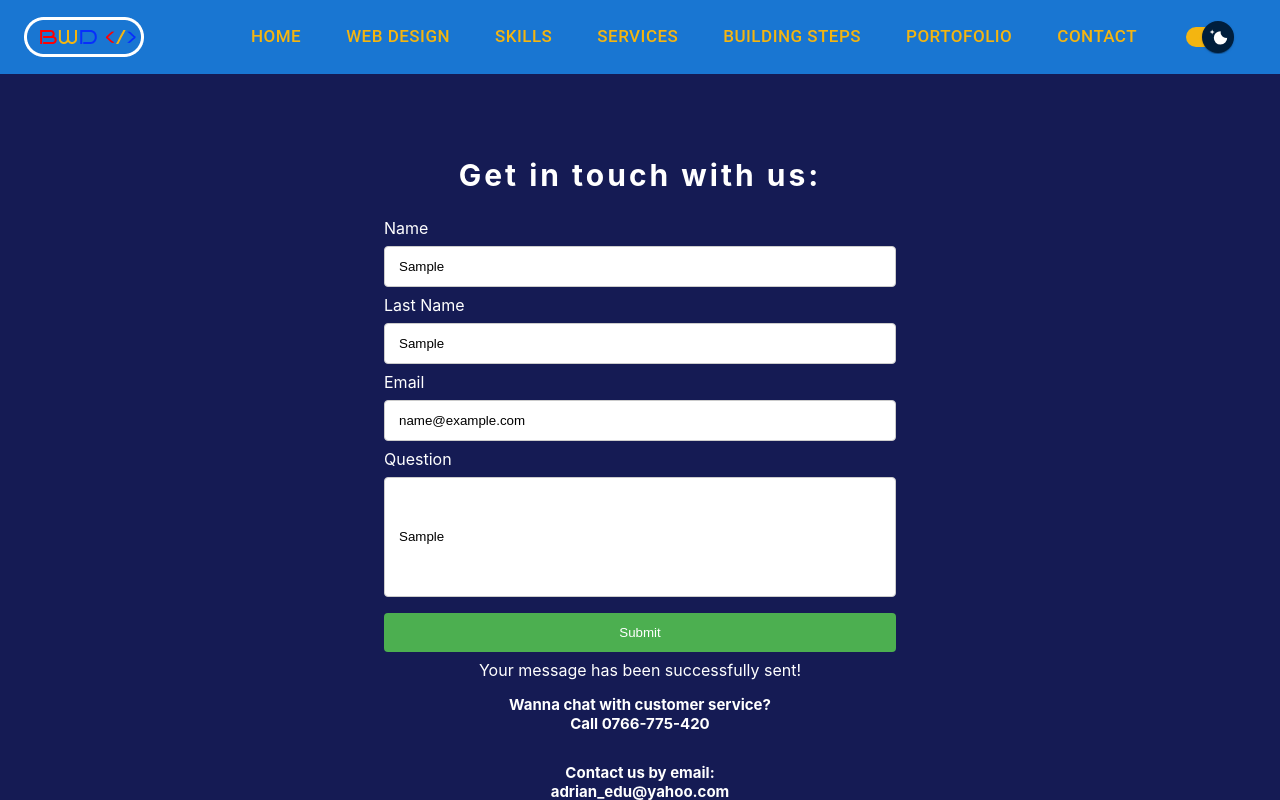
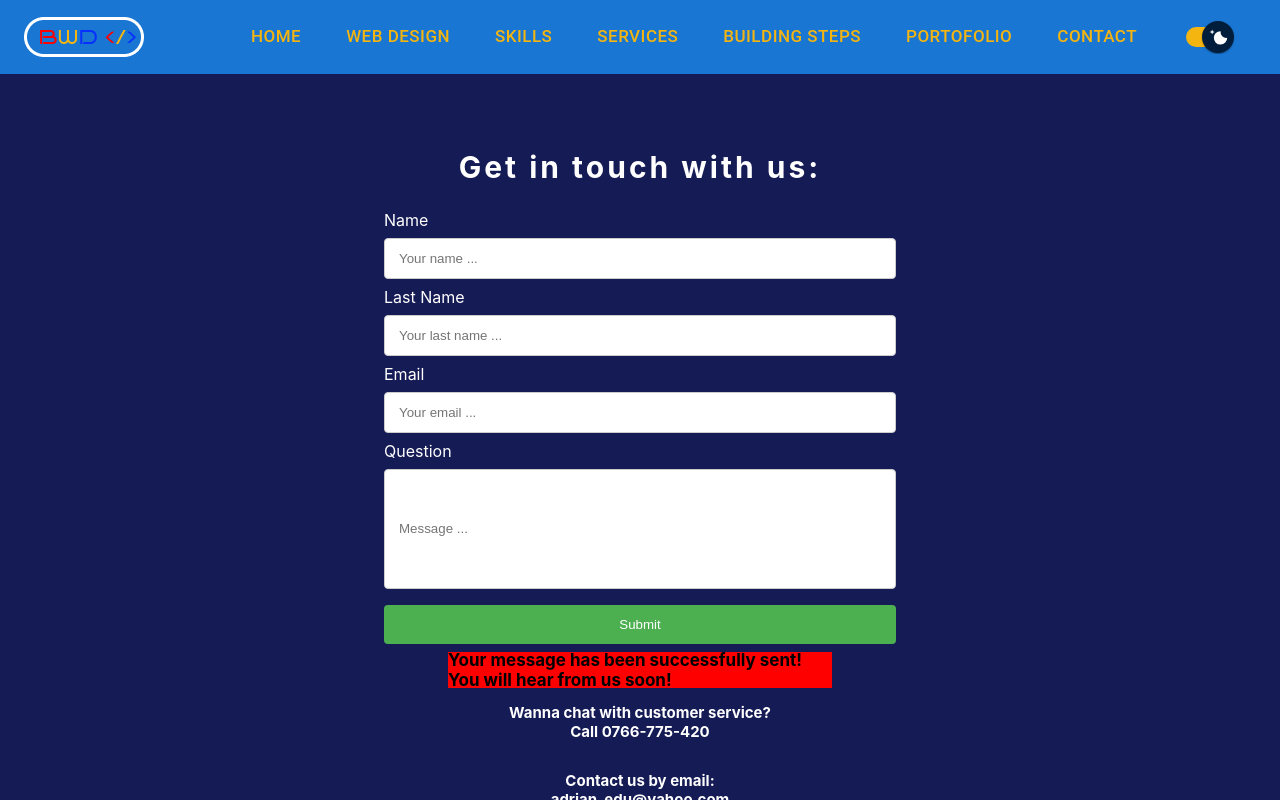
Before and after one commit to Adrian-Edu/best-web-design, a React (Create React App) app: page /contact in a window 1280 px wide. Both pictures are taken after typing "Sample", "Sample", "name@example.com", "Sample" into the empty fields and a click on the input "Submit". Shown: the top 800 px of the page. Built offline with nearby package versions, Linux system fonts and the light colour scheme.

Commit message:
am terminat partea de input

```diff
--- a/src/pages/contact/contact.jsx
+++ b/src/pages/contact/contact.jsx
@@ -1,8 +1,10 @@
 import React, { useState } from "react";
+import { useEffect } from "react";
+import { useRef } from "react";
 import "./contact.css";
 
 function Contact(props) {
-  const [message, setMessage] = useState({
+  const [sender, setSender] = useState({
     name: "",
     lastname: "",
     email: "",
@@ -13,46 +15,52 @@ function Contact(props) {
   const [valid, setValid] = useState(false);
 
   const handleNameInput = (e) => {
-    setMessage({ ...message, name: e.target.value });
+    setSender({ ...sender, name: e.target.value });
   };
 
   const handleLastNameInput = (e) => {
-    setMessage({ ...message, lastname: e.target.value });
+    setSender({ ...sender, lastname: e.target.value });
   };
 
   const handleEmailInput = (e) => {
-    setMessage({ ...message, email: e.target.value });
+    setSender({ ...sender, email: e.target.value });
   };
 
   const handleQuestionInput = (e) => {
-    setMessage({ ...message, question: e.target.value });
+    setSender({ ...sender, question: e.target.value });
   };
 
   const handleSubmit = (e) => {
     e.preventDefault();
 
     if (
-      message.name &&
-      message.lastname &&
-      message.email &&
-      message.question !== ""
+      sender.name &&
+      sender.lastname &&
+      sender.email &&
+      sender.question !== ""
     ) {
       setValid(true);
     }
+
     setSubmitted(true);
   };
+
+  let formRef = useRef();
+
+  useEffect(() => {
+    formRef.current?.reset();
+  }, [submitted, valid]);
 
   return (
     <section>
       <form
+        ref={formRef}
         onSubmit={handleSubmit}
         className="container-contact"
         style={{ backgroundColor: `${props.background}` }}
       >
         <h1 style={{ color: `${props.textColor}` }}>Get in touch with us:</h1>
-        <label style={{ color: `${props.textColor}` }} for="fname">
-          Name
-        </label>
+        <label style={{ color: `${props.textColor}` }}>Name</label>
         <input
           type="text"
           id="fname"
@@ -60,16 +68,14 @@ function Contact(props) {
           placeholder="Your name ..."
           onChange={handleNameInput}
         ></input>
-        {submitted && !message.name ? (
+        {submitted && !sender.name ? (
           <div>
             <span style={{ color: `${props.textColor}` }}>
               Please fill in the name field!
             </span>
           </div>
         ) : null}
-        <label style={{ color: `${props.textColor}` }} for="lname">
-          Last Name
-        </label>
+        <label style={{ color: `${props.textColor}` }}>Last Name</label>
         <input
           type="text"
           id="lname"
@@ -77,7 +83,7 @@ function Contact(props) {
           placeholder="Your last name ..."
           onChange={handleLastNameInput}
         ></input>
-        {submitted && !message.lastname ? (
+        {submitted && !sender.lastname ? (
           <div>
             <span style={{ color: `${props.textColor}` }}>
               Please fill in the last name field!
@@ -85,9 +91,7 @@ function Contact(props) {
           </div>
         ) : null}
 
-        <label style={{ color: `${props.textColor}` }} for="email">
-          Email
-        </label>
+        <label style={{ color: `${props.textColor}` }}>Email</label>
         <input
           type="text"
           id="email"
@@ -95,7 +99,7 @@ function Contact(props) {
           placeholder="Your email ..."
           onChange={handleEmailInput}
         ></input>
-        {submitted && !message.email ? (
+        {submitted && !sender.email ? (
           <div>
             <span style={{ color: `${props.textColor}` }}>
               Please fill your email!
@@ -103,9 +107,7 @@ function Contact(props) {
           </div>
         ) : null}
 
-        <label style={{ color: `${props.textColor}` }} for="fname">
-          Question
-        </label>
+        <label style={{ color: `${props.textColor}` }}>Question</label>
         <input
           className="contact-message"
           type="text"
@@ -114,7 +116,7 @@ function Contact(props) {
           placeholder="Message ..."
           onChange={handleQuestionInput}
         ></input>
-        {submitted && !message.question ? (
+        {submitted && !sender.question ? (
           <div>
             <span style={{ color: `${props.textColor}` }}>
               Please fill the question!
@@ -124,8 +126,19 @@ function Contact(props) {
 
         <input type="submit" value="Submit"></input>
         {submitted && valid ? (
-          <div style={{ color: `${props.textColor}` }} for="fname">
-            Your message has been successfully sent!
+          <div
+            style={{
+              backgroundColor: "red",
+              fontSize: "17px",
+              fontWeight: 700,
+              height: "4.5%",
+              width: "30%",
+              display: "flex",
+              alignItems: "center",
+              justifyContent: "center",
+            }}
+          >
+            Your message has been successfully sent! You will hear from us soon!
           </div>
         ) : null}
 
```
